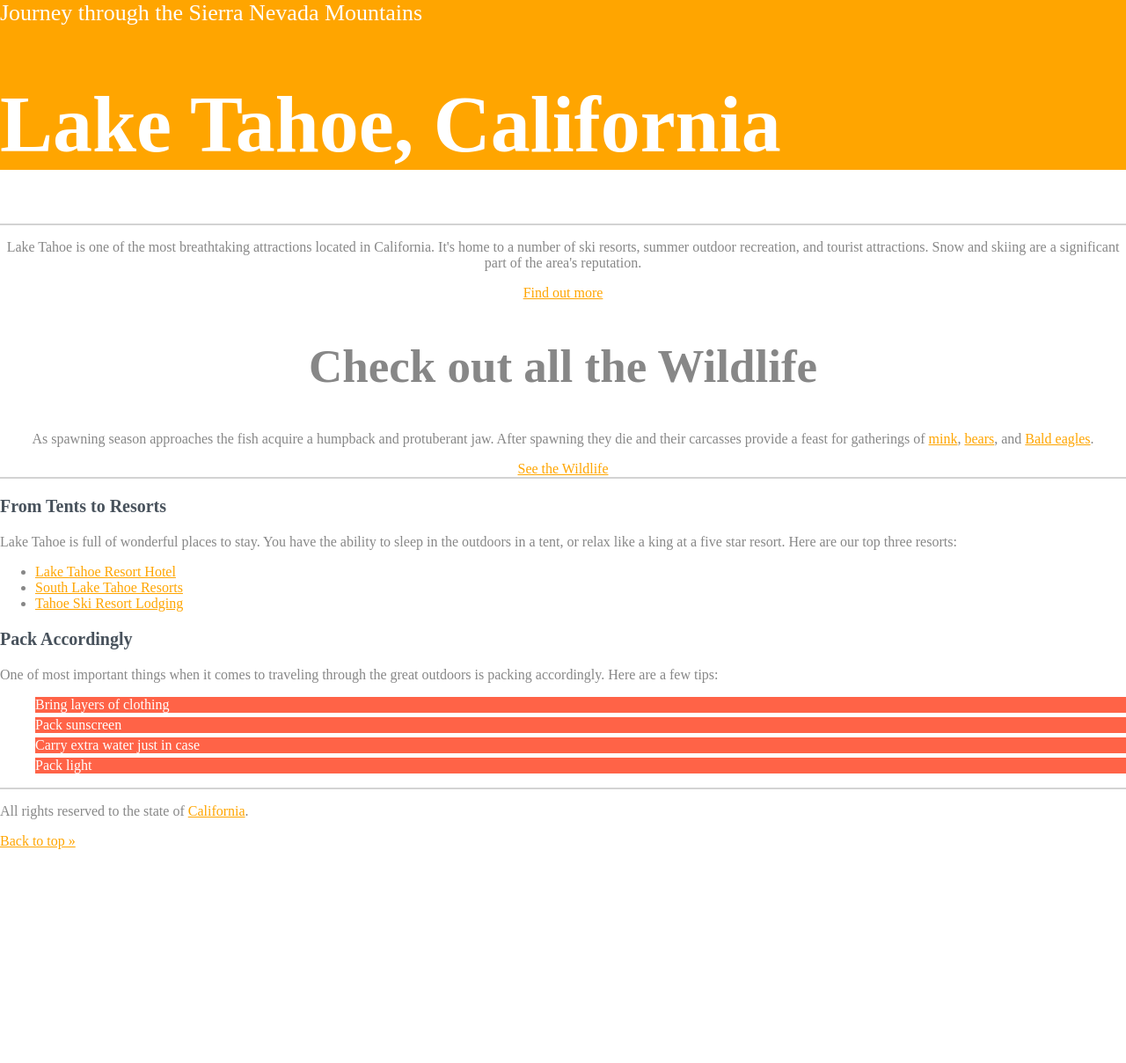
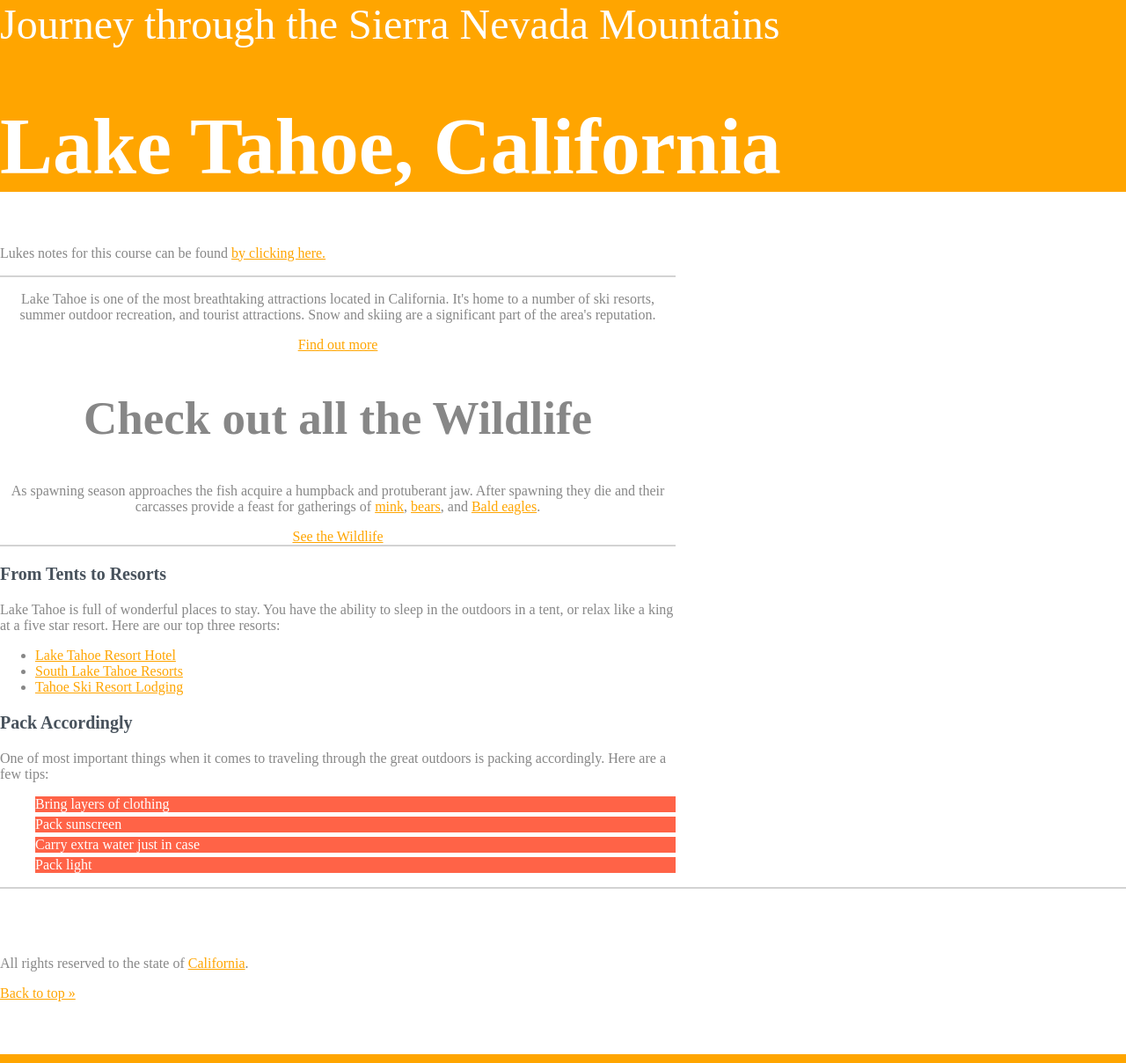
Before and after one commit to llogan382/practice-code, a PHP site: page /intro-css-course-treehouse/index.html in a window 1280 px wide. Shown: the whole page at 88% size. Before the commit the page ends 965 px from the top, so only its background shows below. Run offline with PHP 8.4, Linux system fonts and the light colour scheme.

Commit message:
Adds comments and font sizes.

```diff
--- a/intro-css-course-treehouse/index.html
+++ b/intro-css-course-treehouse/index.html
@@ -9,6 +9,7 @@
       <span class="title">Journey through the Sierra Nevada Mountains</span>
       <h1>Lake Tahoe, California</h1>
     </header>
+        <p>Lukes notes for this course can be found <a href="https://docs.google.com/document/d/1akQ0c98eDYKK4pALk22T7tMVk2-A9K14zxQDchlJWMo/edit#">by clicking here.</a></p>
 		<div class="primary-content t-border">
 			<p>
 				Lake Tahoe is one of the most breathtaking attractions located in California. It's home to a number of ski resorts, summer outdoor recreation, and tourist attractions. Snow and skiing are a significant part of the area's reputation.
--- a/intro-css-course-treehouse/style.css
+++ b/intro-css-course-treehouse/style.css
@@ -1,18 +1,35 @@
 
 /* this is a SELECTOR * followed by a DECLARATION BLOCK */
+
+/* Type Selectors */
 
 body    {
     color: #878787;
     margin: 0;
+    font-size: 1em;
 }
+
+/* id selectors */
+#main-footer    {
+    padding-top: 60px;
+    padding-bottom: 60px;
+    border-bottom: solid 10px orange;
+}
+
+/* class selectors */
 .main-header {
-    background-color: orange;
+    background-color: orange; /*makes our header bg orange */
 }
 
 .title {
     color: white;
-    font-size: 26px;
+    font-size: 3em;
 }
+
+.primary-content, .secondary-content {
+    width: 60%;
+}
+/* type selectors */
 
 ol li {
     background-color: tomato;
@@ -34,13 +51,13 @@ h3  {
     color: #48525c;
 }
 
+
 .primary-content {
     text-align: center;
 }
 
 .t-border {
     border-top: 2px solid lightgrey;
-
 }
 
 a:link {
```
